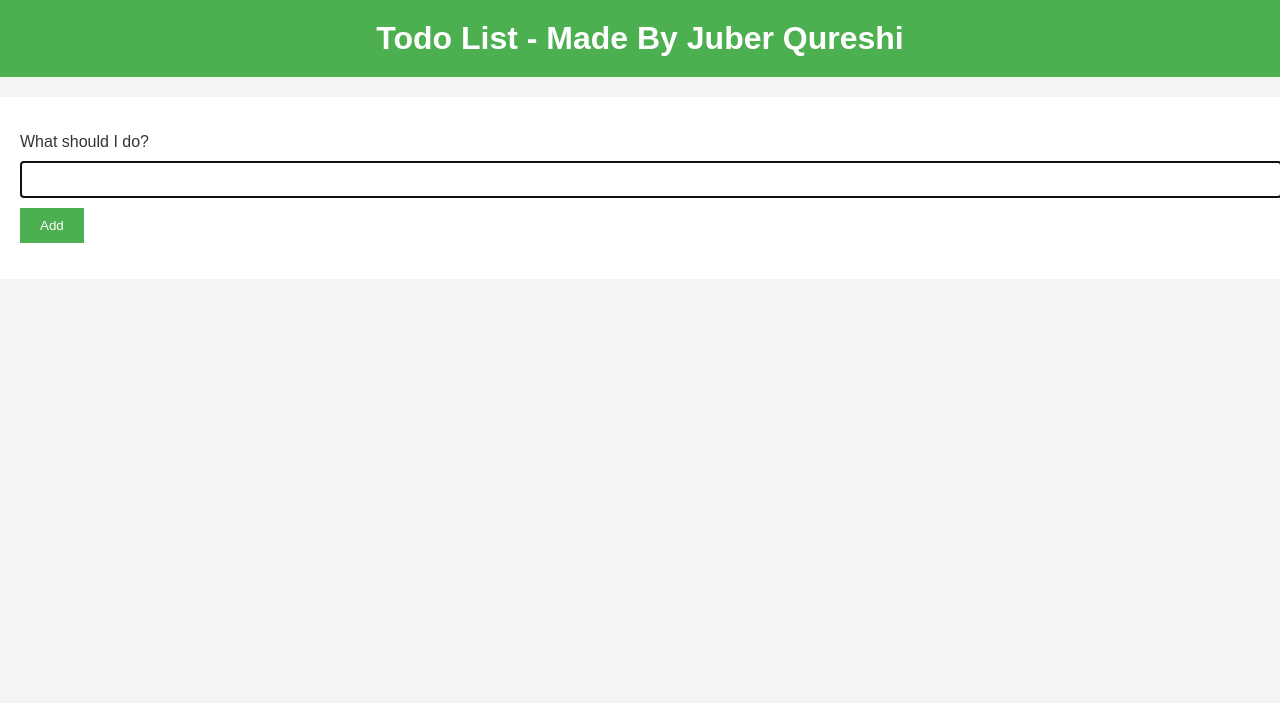
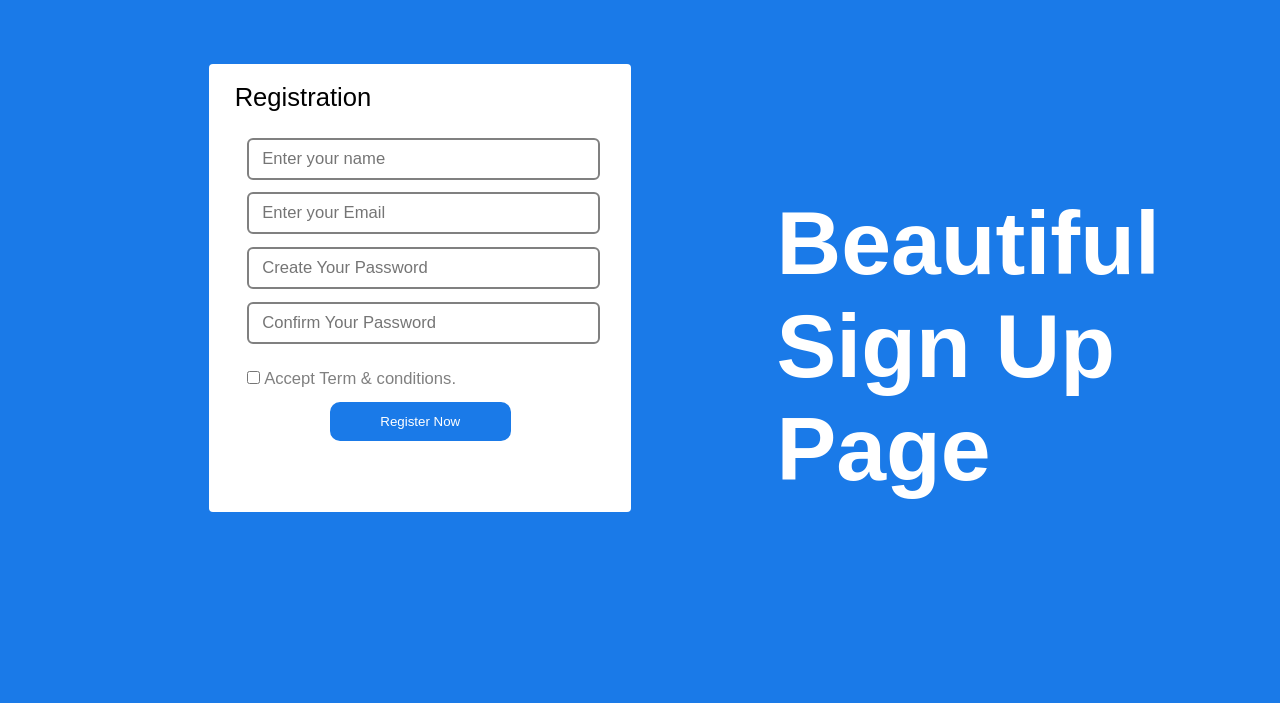
Before and after one commit to Rupali-Vaishnav/survey, a Node server app: page /todo in a window 1280 px wide. Shown: the top 703 px of the page. Run offline with Node 20, Linux system fonts and the light colour scheme.

Commit message:
Update todo.ejs

```diff
--- a/views/todo.ejs
+++ b/views/todo.ejs
@@ -1,111 +1,124 @@
 <!DOCTYPE html>
 <html lang="en">
+
 <head>
-        <title>Todo List APP </title>
+    <meta charset="UTF-8">
+    <meta name="viewport" content="width=device-width, initial-scale=1.0">
+    <title>Document</title>
+    <!-- <link rel="stylesheet" href="style.css">
+    <link rel="stylesheet" href="https://cdnjs.cloudflare.com/ajax/libs/font-awesome/6.5.1/css/all.min.css"
+        integrity="sha512-DTOQO9RWCH3ppGqcWaEA1BIZOC6xxalwEsw9c2QQeAIftl+Vegovlnee1c9QX4TctnWMn13TZye+giMm8e2LwA==" -->
+        <!-- crossorigin="anonymous" referrerpolicy="no-referrer" /> -->
+</head>
+
+<body>
     <style>
-            body {
-                font-family: Arial, sans-serif;
-                background-color: #f4f4f4;
-                color: #333;
-                margin: 0;
-                padding: 0;
+        *{
+    margin: 0%;
+    font-family: Arial, Helvetica, sans-serif;
+    border:border-box;
 }
 
-            h1 {
-                background-color: #4CAF50;
+body{
+    background-color: rgb(26, 122, 232);
     color: white;
-                margin: 0;
-                padding: 20px;
-                text-align: center;
+
+}
+.sign{
+    display: flex;
+    justify-content: space-evenly;
+    padding-top: 5vw;
 }
 
-            ul {
-                list-style: none;
-                padding: 0;
+
+/* Form size */
+.body1{
+
+    margin-left: 5vw;
+    height: 35vw;
+    width: 33vw;
+    border-radius: 4px;
+    background-color: rgb(255, 255, 255);
+}
+ /* beautiful page  */
+#main
+{
+    margin-top: 10vw;
+    height: 40vw;
+    width: 28vw;
+    font-size: 7vw;
 }
 
-            ul li {
-                background: #fff;
-                border: 1px solid #ddd;
-                margin-bottom: 10px;
-                padding: 10px;
-                position: relative;
+/* inside form  */
+.formname{
+    color: black;
+    font-size: 2vw;
+    margin: 1.5vw 0 1vw 1.5vw;
+    padding-left: 0.5vw;
+}
+.div1{
+    display: inline-block;
+    padding: 1vw 2vw 0 3vw;;
 }
 
-            ul li a {
-                color: #333;
-                text-decoration: none;
-                font-weight: bold;
+
+input{
+    border: 2px solid grey;
+    font-size: 1.3vw;
+    border-radius: 6px;
+    padding: 0.7vw 9vw 0.7vw 1vw;
 }
+.div2{
+    font-size: 1.3vw;
+    border-radius: 6px;
+    padding: 2vw 0 0 3vw;
+}
+.registernow{
+    display: flex;
+    justify-content: center;
+    padding-top: 1vw;
 
-            ul li a:hover {
-                color: #4CAF50;
 }
-
-            .delete-btn {
-                color: red;
-                position: absolute;
-                right: 10px;
-                top: 10px;
-            }
-
-            .edit-btn {
-                color: #FFC107;
-                position: absolute;
-                right: 40px;
-                top: 10px;
-            }
-
-            form {
-                background: #fff;
-                padding: 20px;
-                margin-top: 20px;
-            }
-
-            label {
-                display: block;
-                margin-bottom: 10px;
-            }
-
-            input[type="text"] {
-                width: 100%;
-                padding: 10px;
-                margin-bottom: 10px;
-                border: 1px solid #ddd;
-            }
-
-            input[type="submit"] {
-                background-color: #4CAF50;
-                color: white;
-                border: none;
-                padding: 10px 20px;
+.registernow button
+{    color: white;
+    border-radius: 10px;
+    padding: 0 3vw 0 3vw;
+    border: 1vw solid rgb(26,122,232) ;
+    background-color: rgb(26, 122, 232);
     cursor: pointer;
 }
 
-            input[type="submit"]:hover {
-                background-color: #45a049;
+button:hover{
+
+    color: rgb(9, 49, 94);
 }
     </style>
-    </head>
+    <div class="sign">
+        <div class="body1">
+            <p class="formname">Registration</p>
+            <!-- form started  -->
+            <div class="div1">
+                <input type="text" placeholder="Enter your name">
+            </div>
+            <div class="div1">
+                <input type="text" placeholder="Enter your Email">
+            </div>
+            <div class="div1">
+                <input type="password" placeholder="Create Your Password">
+            </div>
+            <div class="div1">
+                <input type="password" placeholder="Confirm Your Password">
+            </div>
+            <div class="div2" style="color: grey;">
+            <input type="checkbox" > Accept Term & conditions.</div>
+            <div class="registernow"><button>Register Now</button></div>
+           </div>
 
-    <body>
-        <h1>Todo List - Made By Juber Qureshi</h1>
-        <ul>
-            <% todolist.forEach(function(todo, index) { %>
-            <li>
-                <a href="/todo/delete/<%= index %>" class="delete-btn">✘</a>
-                <a href="/todo/<%= index %>" class="edit-btn">✎</a>
-                <%- todo %>
-            </li>
-            <% }); %>
-        </ul>
+        <div class="h1">
+            <h1 id="main">Beautiful Sign Up Page</h1>
+        </div>
+    </div>
 
-        <form action="/todo/add/" method="post">
-            <p>
-                <label for="newtodo">What should I do?</label>
-                <input type="text" name="newtodo" id="newtodo" autofocus />
-                <input type="submit" value="Add" />
-            </p>
-        </form>
 </body>
+
 </html>
```
Lines whose indentation alone changed are shown as unchanged.
